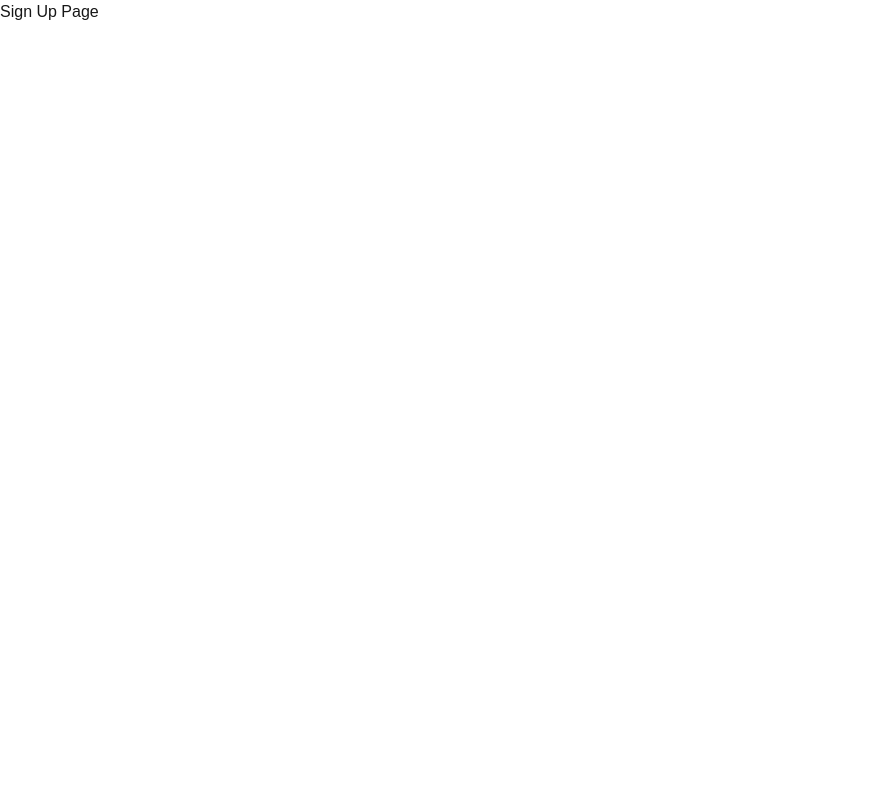
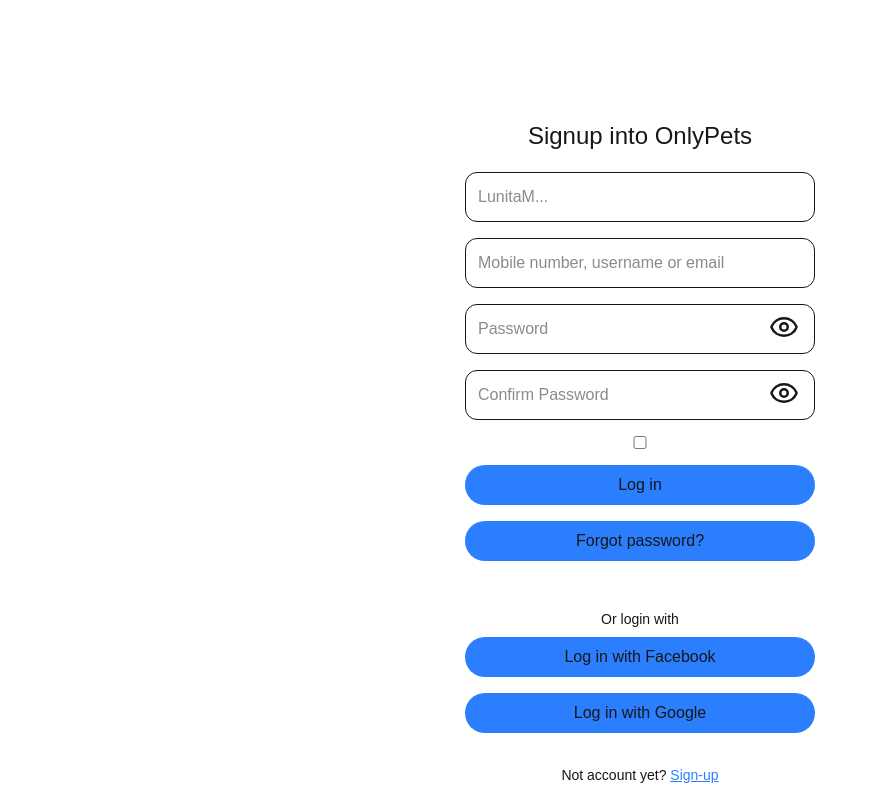
Before and after one commit to sebasz1000/only-pets, a Next.js app: page /sign-up in a window 1280 px wide. Shown: the whole page, without its empty margins (0-877 px from the left). Built offline with nearby package versions, Linux system fonts and the light colour scheme.

Commit message:
Implements useForm hook refactorization and singup page

```diff
--- a/src/app/(auth)/sign-in/page.tsx
+++ b/src/app/(auth)/sign-in/page.tsx
@@ -1,76 +1,46 @@
 "use client"
 import Button from "@/components/ui/Button";
-import { redirect } from 'next/navigation';
 import Input from "@/components/ui/Input";
-import { emailIsValid } from "@/lib/utils";
 import Link from "next/link";
-import { ChangeEvent, useState } from "react";
 import { Loader } from "lucide-react";
+import { FormState, FormInputError } from "@/types";
+import { validateSinginInputs } from "@/lib/formValidations";
+import { useForm } from "@/hooks/useForm";
 
-interface FormState {
-  email: string
-  password: string
+
+const initErrors: FormInputError = {
+  email: null,
+  password: null
 }
-
-interface InputError {
-  email: null | string
-  password: null | string
+const initFormState: FormState = {
+  email: "",
+  password: ""
 }
-
-const initError = { email: null, password: null }
 
 export default function SignInPage() {
 
+  const {
+    formState,
+    error,
+    handleInputChange,
+    handleSubmit,
+    isLoading
+  } = useForm(initFormState, initErrors, validateSinginInputs)
 
-  const [error, setError] = useState<InputError>(initError)
-  const [isLoading, setIsloading] = useState(false)
-  const [formState, setFormState] = useState<FormState>({ email: "", password: "" })
+  const { email, password } = formState
+  const opacityClass = isLoading ? "opacity-50" : ""
 
-  const isValidEmail = (): boolean => {
-
-    if (formState.email.length === 0) {
-      setError(prevState => ({ ...prevState, email: "Email field shouldn't be empty" }))
-      return false
-    } else if (!emailIsValid(email)) {
-      setError(prevState => ({ ...prevState, email: "Email is not valid" }))
-      return false
-    }
-    return true
-
-  }
-
-  const isValidPassword = (): boolean => {
-    if (formState.password.length === 0) {
-      setError(prevState => ({ ...prevState, password: "Password field shouldn't be empty" }))
-      return false
-    }
-    return true
-  }
-
-  const handleSubmit = async (e: React.SubmitEvent<HTMLFormElement>) => {
-    e.preventDefault()
-    setError(initError)
-    const validEmail = isValidEmail()
-    const validPassword = isValidPassword()
-
-    if (!validEmail || !validPassword) return
-
-    setIsloading(true)
+  const signIn = async (): Promise<void> => {
     console.log("Signin....")
     await new Promise((resolve) => setTimeout(resolve, 3000))
     console.log("Signed!!")
     console.log(`Logged user: ${formState.email} | password: ${formState.password}`)
-    setIsloading(false)
-    redirect("/")
   }
 
-  const handleInputChange = (e: ChangeEvent<HTMLInputElement>) => {
-    const { name, value } = e.target
-    setFormState((prevState) => ({ ...prevState, [name]: value }))
+  const onSubmit = (e: React.SubmitEvent<HTMLFormElement>) => {
+    e.preventDefault()
+    handleSubmit(signIn)
   }
-
-  const { email, password } = formState
-  const opacityClass = isLoading ? "opacity-50" : ""
 
   return <div className="flex justify-center items-center mt-30 flex-col">
     <div className={`relative max-w-md w-[350px] mx-6 ${opacityClass} `}>
@@ -81,18 +51,18 @@
       }
       <section className="flex flex-col w-full ">
         <h1 className="mb-3 text-2xl text-center">Log into OnlyPets</h1>
-        <form className="flex flex-col" onSubmit={handleSubmit}>
+        <form className="flex flex-col" onSubmit={onSubmit}>
           <Input placeholder="Mobile number, username or email"
             type="text"
             name="email"
             onChange={handleInputChange}
-            value={email}
+            value={email as string}
             error={error.email} />
           <Input placeholder="Password"
             type="password"
             name="password"
             onChange={handleInputChange}
-            value={password}
+            value={password as string}
             error={error.password} />
 
           <Button label="Log in" type="submit" disabled={isLoading} />
--- a/src/app/(auth)/sign-up/page.tsx
+++ b/src/app/(auth)/sign-up/page.tsx
@@ -1,3 +1,120 @@
+"use client"
+import Button from "@/components/ui/Button";
+import Input from "@/components/ui/Input";
+import Link from "next/link";
+import { Loader } from "lucide-react";
+import { useForm } from "@/hooks/useForm";
+import { FormState, FormInputError } from "@/types";
+import { validateSignupInputs } from "@/lib/formValidations";
+
+
+const initErrorsState: FormInputError = {
+  username: null,
+  email: null,
+  password: null,
+  passwordConfirmation: null,
+  termsConditions: null
+}
+
+const initFormState: FormState = {
+  username: "",
+  email: "",
+  password: "",
+  passwordConfirmation: "",
+  termsConditions: false
+}
+
+
 export default function SignUpPage() {
-  return <div>Sign Up Page</div>
+
+  const {
+    formState,
+    handleInputChange,
+    handleSubmit,
+    isLoading,
+    error
+  } = useForm(initFormState, initErrorsState, validateSignupInputs)
+
+
+  const signUp = async (): Promise<void> => {
+    console.log("Registering....")
+    await new Promise((resolve) => setTimeout(resolve, 3000))
+    console.log("Registered!!")
+    console.log(`Registered user: ${formState.email} | password: ${formState.password}`)
+  }
+
+  const onSubmit = (e: React.SubmitEvent<HTMLFormElement>) => {
+    e.preventDefault()
+    handleSubmit(signUp)
+  }
+
+  const {
+    username,
+    email,
+    password,
+    passwordConfirmation,
+    termsConditions
+  } = formState
+
+  const opacityClass = isLoading ? "opacity-50" : ""
+
+  return <div className="flex justify-center items-center mt-30 flex-col">
+    <div className={`relative max-w-md w-[350px] mx-6 ${opacityClass} `}>
+      {
+        isLoading
+          ? <Loader size="40" className="absolute top-[20%] left-[45%]" />
+          : null
+      }
+      <section className="flex flex-col w-full ">
+        <h1 className="mb-3 text-2xl text-center">Signup into OnlyPets</h1>
+        <form className="flex flex-col" onSubmit={onSubmit}>
+          <Input placeholder="LunitaM..."
+            type="text"
+            name="username"
+            onChange={handleInputChange}
+            value={username as string}
+            error={error.username} />
+          <Input placeholder="Mobile number, username or email"
+            type="text"
+            name="email"
+            onChange={handleInputChange}
+            value={email as string}
+            error={error.email} />
+          <Input placeholder="Password"
+            type="password"
+            name="password"
+            onChange={handleInputChange}
+            value={password as string}
+            error={error.password} />
+          <Input placeholder="Confirm Password"
+            type="password"
+            name="passwordConfirmation"
+            onChange={handleInputChange}
+            value={passwordConfirmation as string}
+            error={error.passwordconfirmation} />
+          <Input
+            type="checkbox"
+            name="termsConditions"
+            value="termsConditions"
+            onChange={handleInputChange}
+            checked={termsConditions as boolean}
+            error={error.termsConditions} />
+          <Button label="Log in" type="submit" disabled={isLoading} />
+        </form>
+        <Button type="button" label="Forgot password?" disabled={false} />
+
+
+      </section>
+      <section className="flex flex-col w-full">
+        <p className="text-sm text-center mt-10">Or login with</p>
+        <Button type="button" label="Log in with Facebook" disabled={false} />
+        <Button type="button" label="Log in with Google" disabled={false} />
+      </section>
+
+      <section className="flex flex-col w-full mt-6">
+        <p className="text-sm text-center">Not account yet? <Link href="/sign-up" ><span className="underline text-blue-500 hover:text-blue-400">Sign-up</span></Link></p>
+      </section>
+
+    </div>
+  </div>
 }
--- /dev/null
+++ b/src/hooks/useForm.ts
@@ -0,0 +1,46 @@
+import { FormState, FormInputError } from "@/types"
+import { useRouter } from 'next/navigation';
+import { ChangeEvent, useState } from "react"
+
+
+export const useForm = (
+    initFormState: FormState,
+    initErrorState: FormInputError,
+    validate: (state: FormState, initErrors: FormInputError) => FormInputError
+) => {
+
+    const [formState, setFormState] = useState<FormState>(initFormState)
+    const [error, setError] = useState<FormInputError>(initErrorState)
+    const [isLoading, setIsloading] = useState(false)
+    const router = useRouter()
+
+    const handleInputChange = (e: ChangeEvent<HTMLInputElement>) => {
+        const { name, value } = e.target
+        setFormState((prevState) => ({ ...prevState, [name]: value }))
+    }
+
+    const handleSubmit = async (callback: () => Promise<void>): Promise<void> => {
+        const inputErrors: FormInputError = validate(formState, initErrorState)
+        const hasError = Object.values(inputErrors).some(error => error !== null)
+        if (hasError) {
+            setError(inputErrors)
+            return
+        }
+        setError(initErrorState)
+        setIsloading(true)
+        await callback()
+        setIsloading(false)
+        router.push("/")
+    }
+
+
+
+    return {
+        formState,
+        setFormState,
+        handleInputChange,
+        isLoading,
+        error,
+        handleSubmit
+    }
+}
--- /dev/null
+++ b/src/lib/formValidations.ts
@@ -0,0 +1,80 @@
+import { FormState, FormInputError } from "@/types";
+
+export const emailIsValid = (email: string) => /^[^\s@]+@[^\s@]+\.[^\s@]+$/.test(email);
+
+
+export const isValidEmail = (email: string): string | null => {
+
+    if (email.length === 0) {
+        return "Email field shouldn't be empty"
+    } else if (!emailIsValid(email)) {
+        return "Email is not valid"
+    }
+    return null
+
+}
+
+export const isValidPassword = (password: string): string | null => {
+    if (password.length === 0) {
+        return "Password field shouldn't be empty"
+    }
+    return null
+}
+
+export const isValidUsername = (username: string): string | null => {
+    if (username.length === 0) {
+        return "Username field shouldn't be empty"
+    }
+    return null
+}
+
+export const isPasswordConfirmed = (password: string, passwordConfirmation: string): string | null => {
+    if (!(password === passwordConfirmation)) {
+        return "Password is not the same"
+    }
+    return null
+}
+
+export const isTermsConditionsChecked = (checked: boolean): string | null => {
+    if (!checked) {
+        return "Please check terms and conditions checkbox"
+    }
+    return null
+}
+
+export const validateSignupInputs = (state: FormState, initErrors: FormInputError): FormInputError => {
+
+    const inputErrors: FormInputError = { ...initErrors }
+
+    for (const inputName in state) {
+        if (inputName === "username") {
+            inputErrors[inputName] = isValidUsername(state[inputName] as string)
+        } else if (inputName === "email") {
+            inputErrors[inputName] = isValidEmail(state[inputName] as string)
+        } else if (inputName === "password") {
+            inputErrors[inputName] === isValidPassword(state[inputName] as string)
+        } else if (inputName === "passwordConfirmation") {
+            inputErrors[inputName] === isPasswordConfirmed(state.password as string, state[inputName] as string)
+        } else if (inputName === "termsConditions") {
+            inputErrors[inputName] === isTermsConditionsChecked(state.inputName as boolean)
+        }
+    }//for
+
+    return inputErrors
+}
+
+
+export const validateSinginInputs = (state: FormState, initErrors: FormInputError): FormInputError => {
+
+    const inputErrors: FormInputError = { ...initErrors }
+
+    for (const inputName in state) {
+        if (inputName === "email") {
+            inputErrors[inputName] = isValidEmail(state[inputName] as string)
+        } else if (inputName === "password") {
+            inputErrors[inputName] = isValidPassword(state[inputName] as string)
+        }
+    }//for
+
+    return inputErrors
+}
--- a/src/lib/utils.ts
+++ b/src/lib/utils.ts
@@ -1,5 +1,3 @@
 export const cn = (...classes: (string | undefined | null | false)[]) => {
   return classes.filter(Boolean).join(' ')
 }
-
-export const emailIsValid = (email: string) => /^[^\s@]+@[^\s@]+\.[^\s@]+$/.test(email);
```
Also changed, not shown: src/components/ui/Input.tsx (+8 -3 lines), src/types/index.ts (+9 -5 lines).
